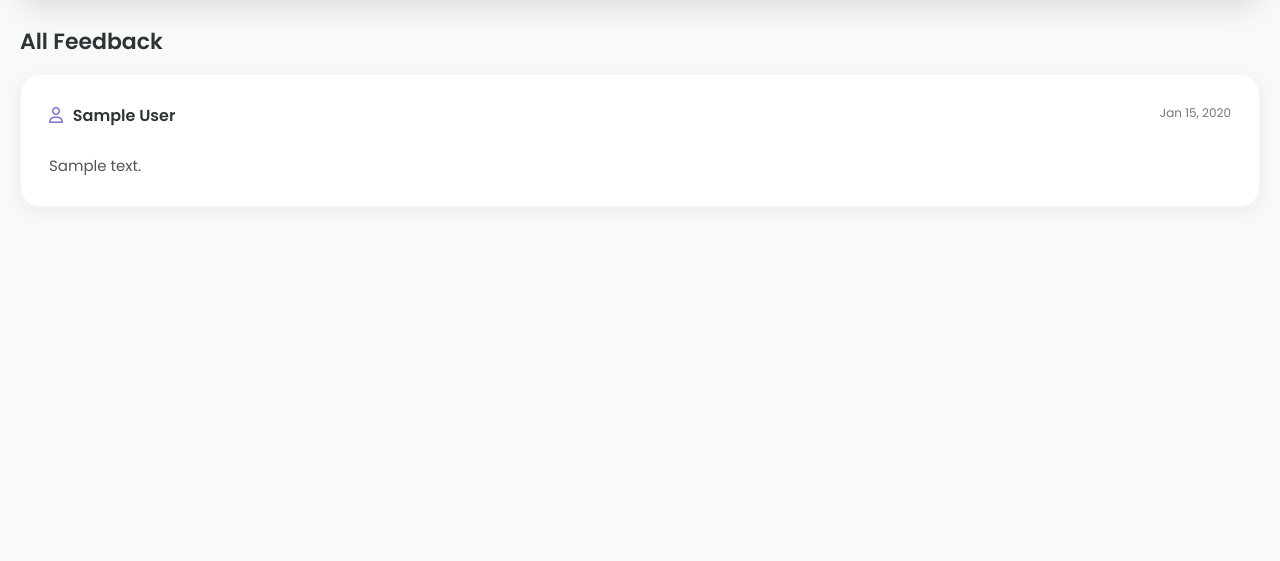
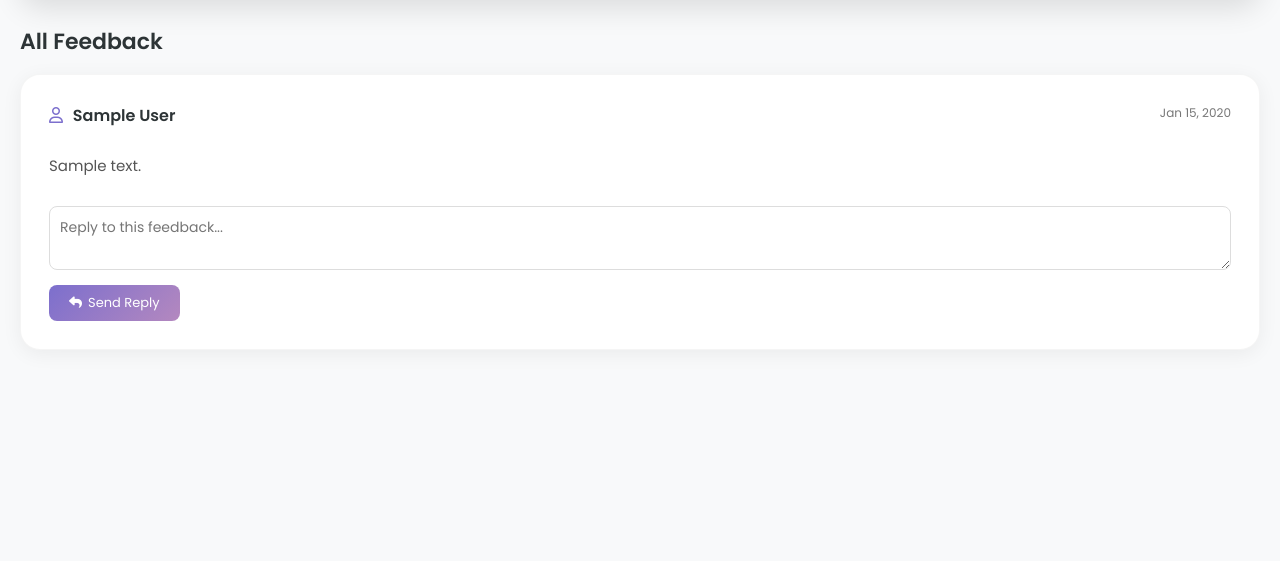
Before and after one commit to Meriemkh26/pre-project-tracking, a PHP site: page /webhook/student_feedback.php in a window 1280 px wide. Shown: the part 97-658 px from the top of the page. Run offline with PHP 8.4, Linux system fonts and the light colour scheme; the visitor is signed in with stand-in values (Sample User, id 1); tables that the repository leaves empty hold one stand-in row (values such as "Sample post"); data that the repository does not hold is empty.

Commit message:
feat: add student reply to feedback + conversation history

```diff
--- a/frontend/student_feedback.php
+++ b/frontend/student_feedback.php
@@ -21,6 +21,17 @@ if ($project) {
     $stmt = $pdo->prepare("SELECT f.*, u.name as teacher_name FROM feedback f JOIN users u ON f.teacher_id = u.id WHERE f.project_id = ? ORDER BY f.created_at DESC");
     $stmt->execute([$project['id']]);
     $feedbacks = $stmt->fetchAll(PDO::FETCH_ASSOC);
+}
+// Handle student reply
+if ($_SERVER['REQUEST_METHOD'] === 'POST' && isset($_POST['submit_reply'])) {
+    $feedbackId = intval($_POST['feedback_id'] ?? 0);
+    $reply = trim($_POST['reply'] ?? '');
+    if ($feedbackId && $reply) {
+        $stmt = $pdo->prepare("UPDATE feedback SET student_reply = ? WHERE id = ? AND project_id = ?");
+        $stmt->execute([$reply, $feedbackId, $project['id']]);
+        header('Location: student_feedback.php');
+        exit;
+    }
 }
 ?>
 <!DOCTYPE html>
@@ -114,6 +125,24 @@ if ($project) {
             </span>
           </div>
           <p style="color:#555; line-height:1.7;"><?= htmlspecialchars($fb['comment']) ?></p>
+
+          <?php if ($fb['student_reply']): ?>
+            <div style="background:#f5f0fb; border-left:3px solid #7c6fcd; padding:10px 14px; border-radius:6px; margin-top:12px;">
+              <p style="font-size:13px; font-weight:600; color:#7c6fcd; margin-bottom:4px;">Your reply:</p>
+              <p style="color:#555; font-size:14px;"><?= htmlspecialchars($fb['student_reply']) ?></p>
+            </div>
+          <?php else: ?>
+            <form method="POST" style="margin-top:12px;">
+              <input type="hidden" name="feedback_id" value="<?= $fb['id'] ?>">
+              <textarea name="reply" rows="2"
+                style="width:100%; padding:10px; border:1px solid #ddd; border-radius:8px; font-family:Poppins, sans-serif; font-size:14px; resize:vertical;"
+                placeholder="Reply to this feedback..."></textarea>
+              <button type="submit" name="submit_reply"
+                style="margin-top:8px; background:linear-gradient(135deg, #7c6fcd, #B488BF); color:white; border:none; padding:8px 20px; border-radius:8px; cursor:pointer; font-family:Poppins, sans-serif; font-size:13px;">
+                <i class="fa-solid fa-reply" style="margin-right:6px;"></i>Send Reply
+              </button>
+            </form>
+          <?php endif; ?>
         </div>
       <?php endforeach; ?>
     <?php endif; ?>
```
Also changed, not shown: frontend/teacher_projects.php (+34 -6 lines).
